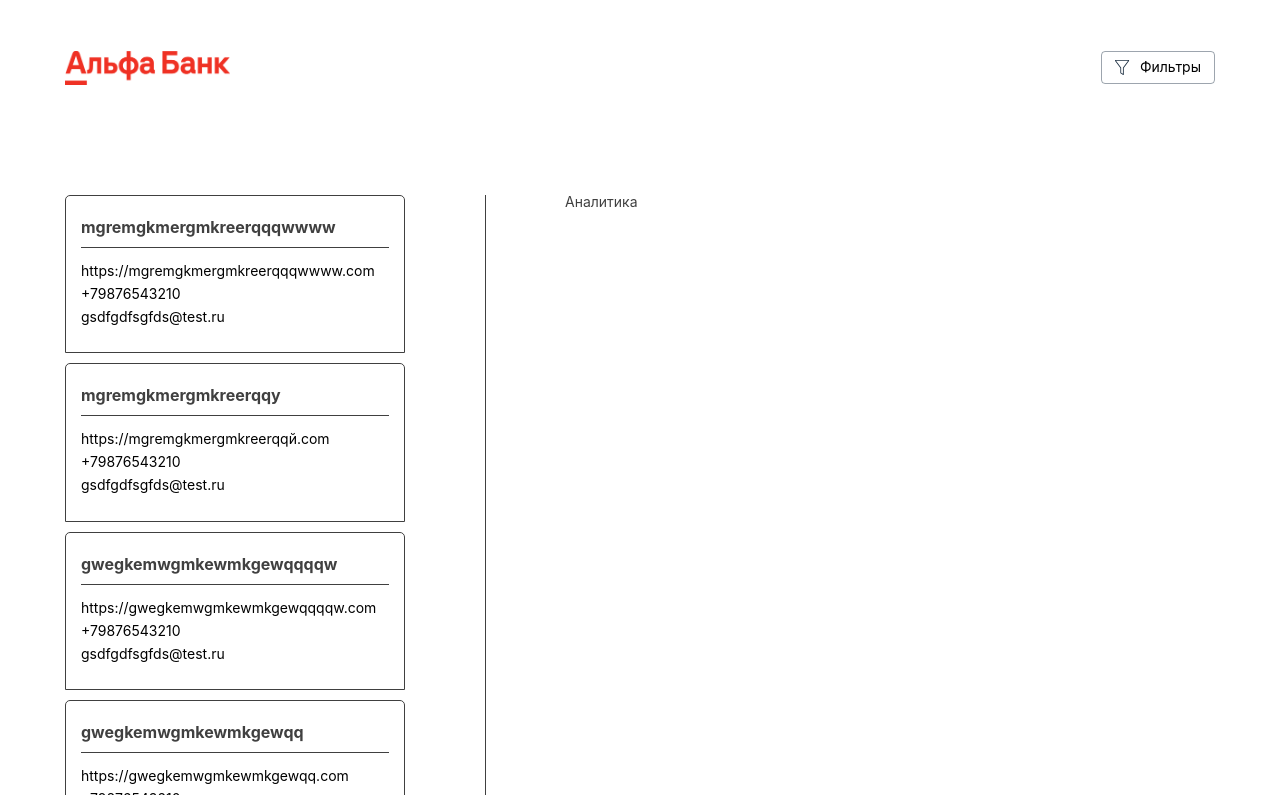
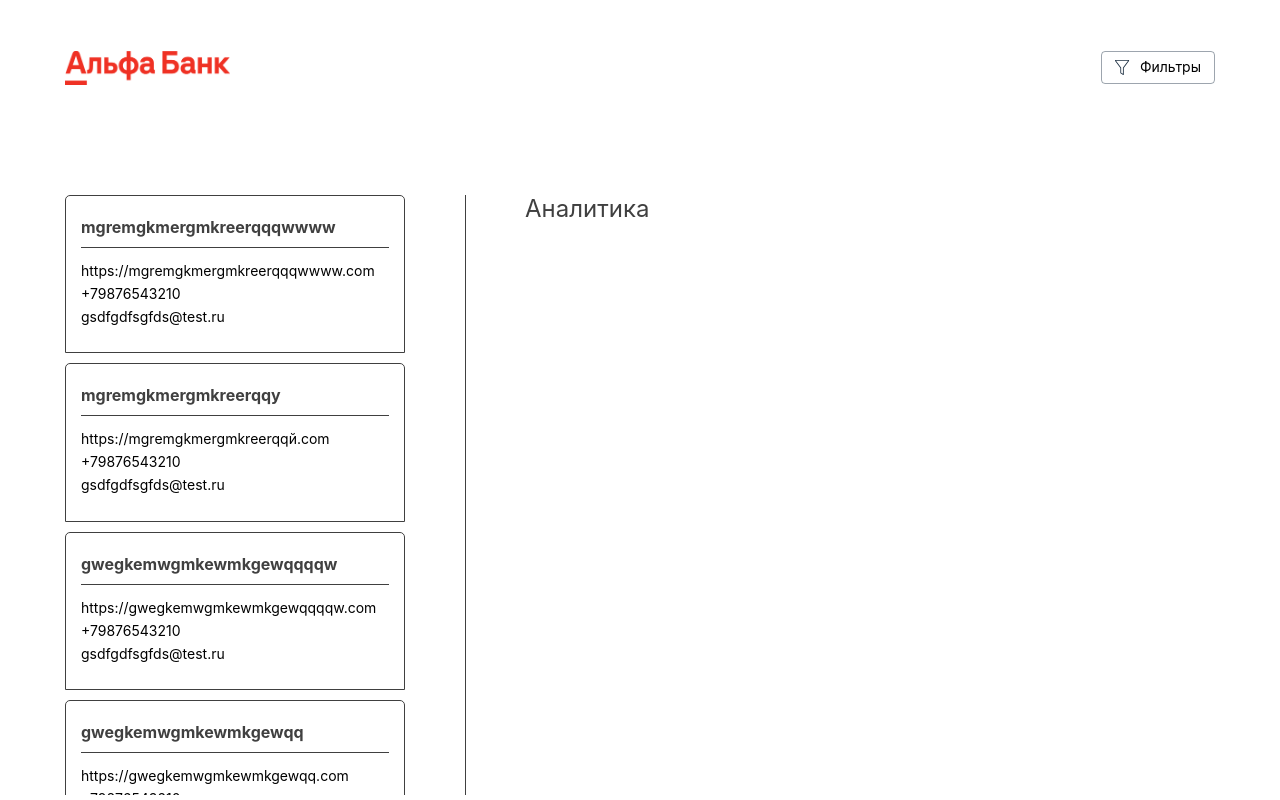
Before and after one commit to Pyatnyshkov/test_alfabank, a Next.js app: page / in a window 1280 px wide. Built offline with nearby package versions, Linux system fonts and the light colour scheme.

Commit message:
correct min-height and another styles

```diff
--- a/components/Analytics.tsx
+++ b/components/Analytics.tsx
@@ -3,7 +3,7 @@ import React, {FC} from "react";
 const Analytics: FC = () => {
     return (
         <div className="analytics">
-            Аналитика
+            <h3 className="merchant-card__title">Аналитика</h3>
         </div>
     )
 };
--- a/components/App.tsx
+++ b/components/App.tsx
@@ -1,7 +1,7 @@
 import React, { FC, useEffect } from "react";
 
 import List from "./MerchantList/MerchantList";
-import Header from "./Header";
+import Header from "./Header/Header";
 import Analytics from "./Analytics";
 import MerchantCard from "./MerchantCard";
 
--- a/styles/globals.css
+++ b/styles/globals.css
@@ -360,7 +360,7 @@ td {
 }
 
 
-/* !main_styles */
+/* !начало main_styles */
 html {
   -webkit-box-sizing: border-box;
   -moz-box-sizing: border-box;
@@ -465,9 +465,9 @@ h1, h2, h3, h4, p, figure {
   width: 1px !important;
   overflow: hidden;
 }
-/* !main_styles */
+/* !конец main_styles */
 
-/* !header */
+/* !начало header */
 .header {
   padding: 40px 0;
   display: flex;
@@ -499,14 +499,14 @@ h1, h2, h3, h4, p, figure {
   width: 15px;
   margin-right: 10px;
 }
-/* !header */
+/* !конец header */
 
 .main__page {
   display: flex;
   margin-top: 60px;
 }
 
-/* !merchants-list */
+/* !начало merchants-list */
 .aside {
   position: relative;
   height: 600px;
@@ -525,8 +525,8 @@ h1, h2, h3, h4, p, figure {
 
 .merchants-list {
   overflow: scroll;
-  margin-right: 80px;
   height: 100%;
+  margin-right: 60px;
 }
 
 .merchants-list::-webkit-scrollbar {
@@ -580,12 +580,12 @@ h1, h2, h3, h4, p, figure {
   margin-bottom: 7px;
 }
 
-/* !merchants-list */
+/* !конец merchants-list */
 
 
-/* !merchant */
+/* !начало merchant */
 .merchant {
-  margin-left: 80px;
+  margin-left: 60px;
   width: 100%;
 }
 
@@ -627,17 +627,10 @@ h1, h2, h3, h4, p, figure {
   display: flex;
 }
 
-.tabs-label {
-  position: relative;
-  display: block;
-  height: 100%;
-  z-index: 10;
-}
-
 .tab__item {
   min-width: 115px;
   position: relative;
-  min-height: 42px;
+  min-height: 46px;
 }
 
 .tab__item:not(:last-child) {
@@ -650,12 +643,12 @@ h1, h2, h3, h4, p, figure {
   align-items: center;
   justify-content: center;
   background-color: #F4F9FF;
-  text-align: center;
   cursor: pointer;
   color: #000000;
   font-size: 16px;
   line-height: 18px;
   padding: 5px;
+  text-align: center;
 }
 
 .tab__radio:checked ~ .tabs__name {
@@ -663,7 +656,6 @@ h1, h2, h3, h4, p, figure {
   color: #FFFFFF;
   cursor: default;
 }
-
 
 .tab-content,
 .subtab__content {
```
Also changed, not shown: components/Header/Header.tsx (renamed from components/Header.tsx).
